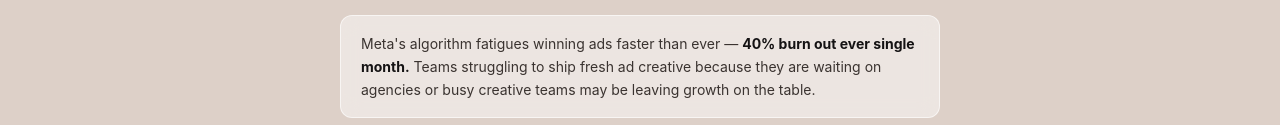
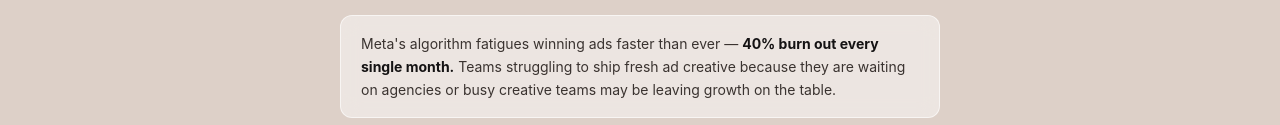
Before and after one commit to alexroed-hightouch/creative-calculator, a plain HTML site: page index.html in a window 1280 px wide. Shown: the part 336-461 px from the top of the page. Drawn offline with Linux system fonts and the light colour scheme; a web font is replaced by a local one.

Commit message:
Fix typo: ever -> every

```diff
--- a/index.html
+++ b/index.html
@@ -241,7 +241,7 @@
 
       <div class="eyebrow">Meta Ad Creative Forecaster</div>
       <h1 class="landing-title">How many ad creatives do you actually need to maximize performance?</h1>
-      <p class="fatigue-note">Meta's algorithm fatigues winning ads faster than ever — <strong>40% burn out ever single month.</strong> Teams struggling to ship fresh ad creative because they are waiting on agencies or busy creative teams may be leaving growth on the table.</p>
+      <p class="fatigue-note">Meta's algorithm fatigues winning ads faster than ever — <strong>40% burn out every single month.</strong> Teams struggling to ship fresh ad creative because they are waiting on agencies or busy creative teams may be leaving growth on the table.</p>
 
       <div class="stat-row">
         <div class="stat-card">
```
Also changed, not shown: 1 other file.
